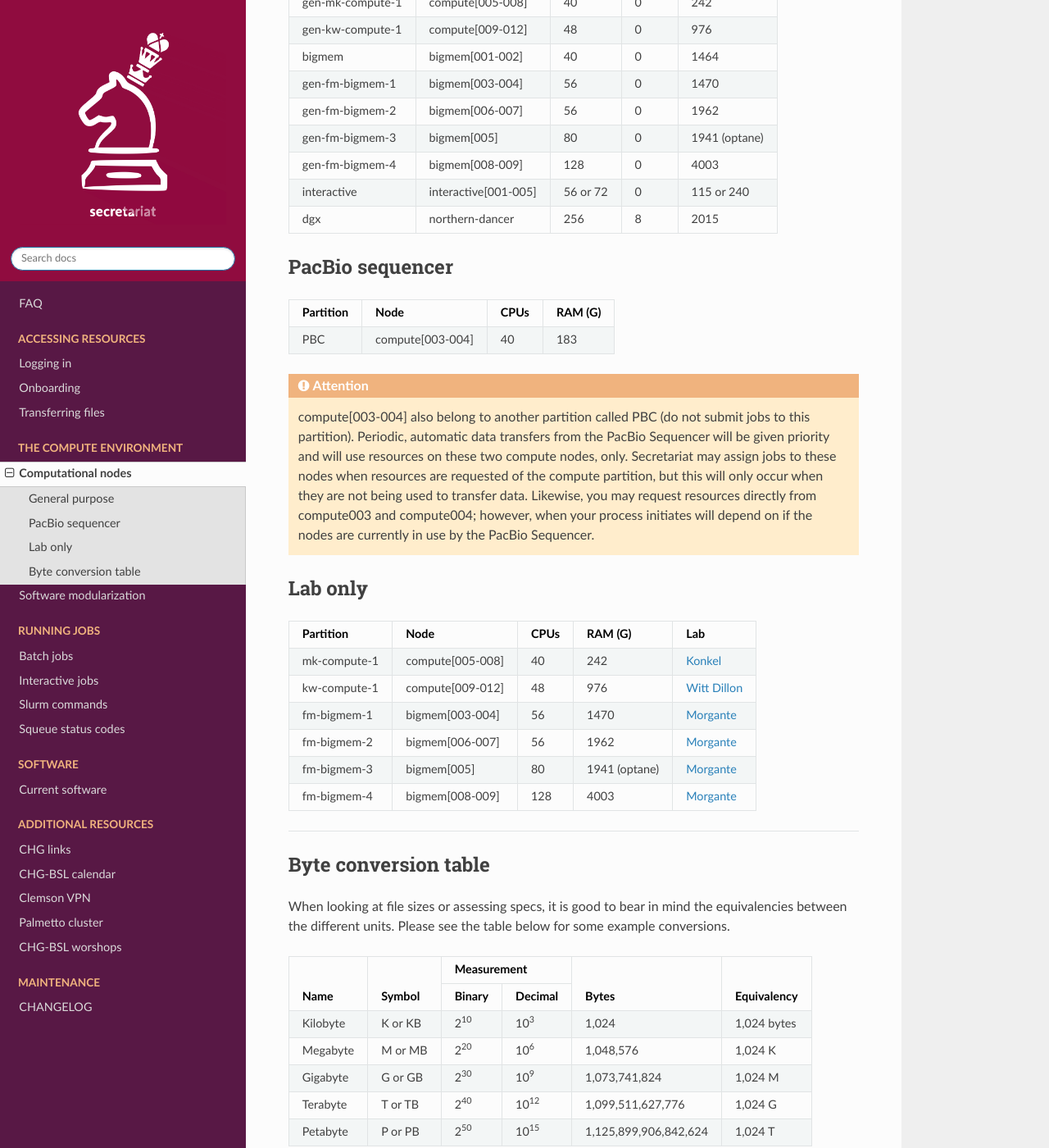
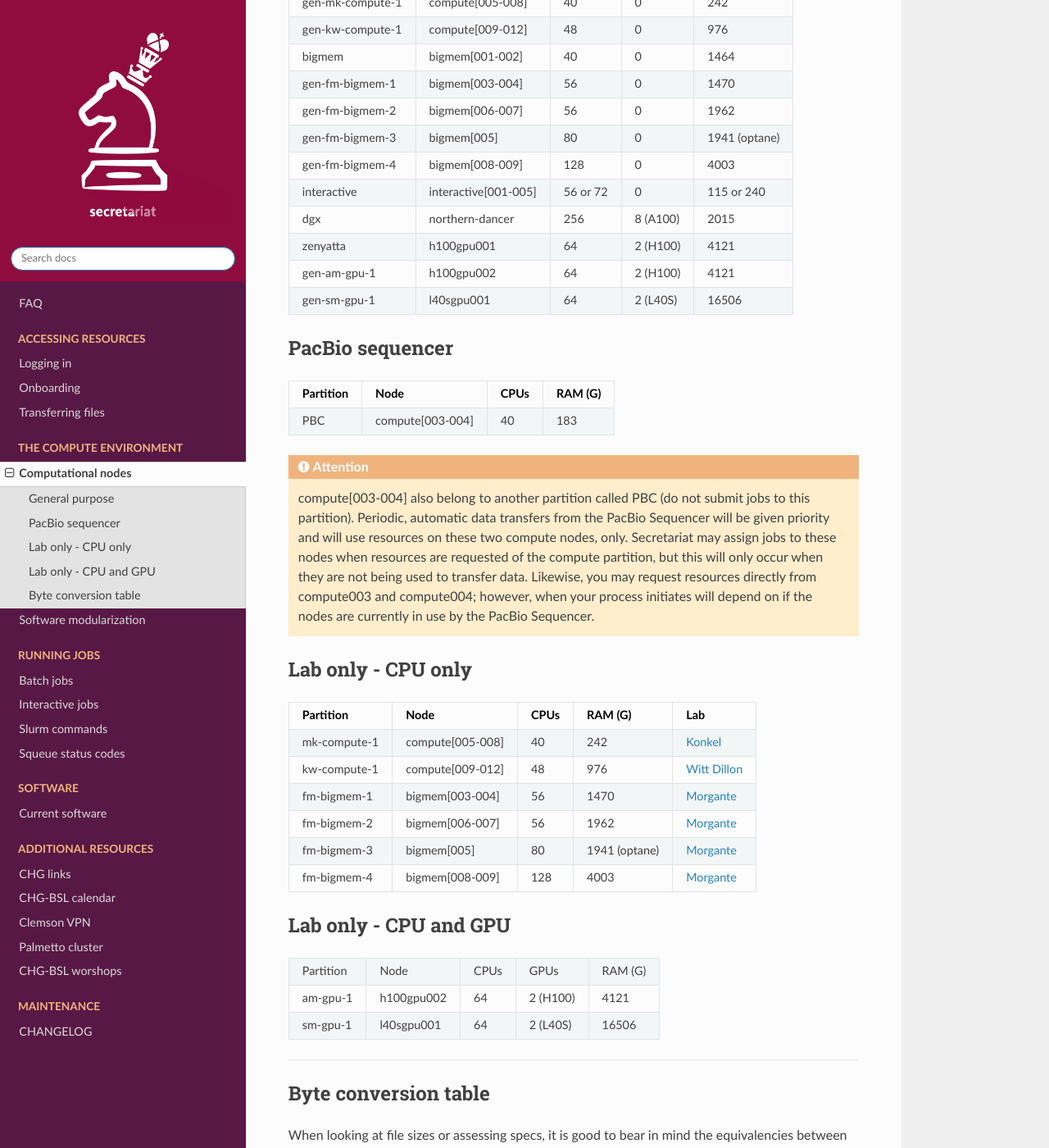
Before and after one commit to amalgamaria/secretariat, a Sphinx documentation site: the page built from docs/compute/nodes.rst, in a window 1280 px wide and 1400 px high, scrolled down 612 px. Shown: the whole window at 82% size. Built offline with Sphinx 7.4.7 and the Read the Docs theme 3.1.0, drawn with Linux system fonts in a browser that asks for light colours; pages that are not in the unit, such as notebooks, are missing from menus.

Commit message:
Add new GPU node information

```diff
--- a/docs/compute/nodes.rst
+++ b/docs/compute/nodes.rst
@@ -10,29 +10,36 @@ The following tables include CPU and RAM information. This is with respect to ea
 General purpose
 ---------------
 
-+------------------+-----------------------+------------+---------+---------------+
-| Partition        | Node                  | CPUs       | GPUs    | RAM (G)       |
-+==================+=======================+============+=========+===============+
-| compute          | compute[001-004]      | 40         | 0       | 183           |
-+------------------+-----------------------+------------+---------+---------------+
-| gen-mk-compute-1 | compute[005-008]      | 40         | 0       | 242           |
-+------------------+-----------------------+------------+---------+---------------+
-| gen-kw-compute-1 | compute[009-012]	   | 48         | 0	  | 976           |
-+------------------+-----------------------+------------+---------+---------------+
-| bigmem           | bigmem[001-002]       | 40         | 0       | 1464          |
-+------------------+-----------------------+------------+---------+---------------+
-| gen-fm-bigmem-1  | bigmem[003-004]       | 56         | 0       | 1470          |
-+------------------+-----------------------+------------+---------+---------------+
-| gen-fm-bigmem-2  | bigmem[006-007]       | 56         | 0       | 1962          |
-+------------------+-----------------------+------------+---------+---------------+
-| gen-fm-bigmem-3  | bigmem[005]           | 80         | 0       | 1941 (optane) |
-+------------------+-----------------------+------------+---------+---------------+
-| gen-fm-bigmem-4  | bigmem[008-009]       | 128        | 0	  | 4003          |
-+------------------+-----------------------+------------+---------+---------------+
-| interactive      | interactive[001-005]  | 56 or 72   | 0       | 115 or 240    |
-+------------------+-----------------------+------------+---------+---------------+
-| dgx              | northern-dancer       | 256        | 8       | 2015          |
-+------------------+-----------------------+------------+---------+---------------+
++------------------+-----------------------+------------+---------------+---------------+
+| Partition        | Node                  | CPUs       | GPUs          | RAM (G)       |
++==================+=======================+============+===============+===============+
+| compute          | compute[001-004]      | 40         | 0             | 183           |
++------------------+-----------------------+------------+---------------+---------------+
+| gen-mk-compute-1 | compute[005-008]      | 40         | 0             | 242           |
++------------------+-----------------------+------------+---------------+---------------+
+| gen-kw-compute-1 | compute[009-012]	   | 48         | 0	        | 976           |
++------------------+-----------------------+------------+---------------+---------------+
+| bigmem           | bigmem[001-002]       | 40         | 0             | 1464          |
++------------------+-----------------------+------------+---------------+---------------+
+| gen-fm-bigmem-1  | bigmem[003-004]       | 56         | 0             | 1470          |
++------------------+-----------------------+------------+---------------+---------------+
+| gen-fm-bigmem-2  | bigmem[006-007]       | 56         | 0             | 1962          |
++------------------+-----------------------+------------+---------------+---------------+
+| gen-fm-bigmem-3  | bigmem[005]           | 80         | 0             | 1941 (optane) |
++------------------+-----------------------+------------+---------------+---------------+
+| gen-fm-bigmem-4  | bigmem[008-009]       | 128        | 0	        | 4003          |
++------------------+-----------------------+------------+---------------+---------------+
+| interactive      | interactive[001-005]  | 56 or 72   | 0             | 115 or 240    |
++------------------+-----------------------+------------+---------------+---------------+
+| dgx              | northern-dancer       | 256        | 8 (A100)      | 2015          |
++------------------+-----------------------+------------+---------------+---------------+
+| zenyatta         | h100gpu001	           | 64         | 2 (H100)      | 4121          |
++------------------+-----------------------+------------+---------------+---------------+
+| gen-am-gpu-1     | h100gpu002            | 64         | 2 (H100)      | 4121          |
++------------------+-----------------------+------------+---------------+---------------+
+| gen-sm-gpu-1     | l40sgpu001            | 64         | 2 (L40S)      | 16506         |
++------------------+-----------------------+------------+---------------+---------------+
+
 
 PacBio sequencer
 ----------------
@@ -45,8 +52,8 @@ PacBio sequencer
 
 .. attention:: compute[003-004] also belong to another partition called PBC (do not submit jobs to this partition). Periodic, automatic data transfers from the PacBio Sequencer will be given priority and will use resources on these two compute nodes, only. Secretariat may assign jobs to these nodes when resources are requested of the compute partition, but this will only occur when they are not being used to transfer data. Likewise, you may request resources directly from compute003 and compute004; however, when your process initiates will depend on if the nodes are currently in use by the PacBio Sequencer.
 
-Lab only
---------
+Lab only - CPU only
+-------------------
 
 +------------------+-----------------------+-------+---------------+------------------+
 | Partition        | Node                  | CPUs  | RAM (G)       | Lab              |
@@ -63,6 +70,17 @@ Lab only
 +------------------+-----------------------+-------+---------------+------------------+
 | fm-bigmem-4	   | bigmem[008-009]       | 128   | 4003          | `Morgante`_      |
 +------------------+-----------------------+-------+---------------+------------------+
+
+Lab only - CPU and GPU
+----------------------
+
++------------------+-----------------------+------------+---------------+---------------+
+| Partition        | Node                  | CPUs	| GPUs          | RAM (G)	|
++------------------+-----------------------+------------+---------------+---------------+
+| am-gpu-1         | h100gpu002            | 64         | 2 (H100)	| 4121          |
++------------------+-----------------------+------------+---------------+---------------+
+| sm-gpu-1         | l40sgpu001            | 64         | 2 (L40S)	| 16506         |
++------------------+-----------------------+------------+---------------+---------------+
 
 __________
 
```
